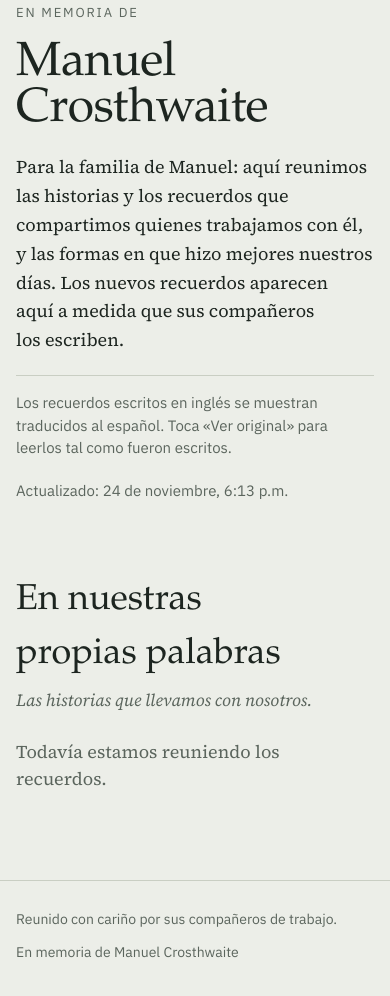
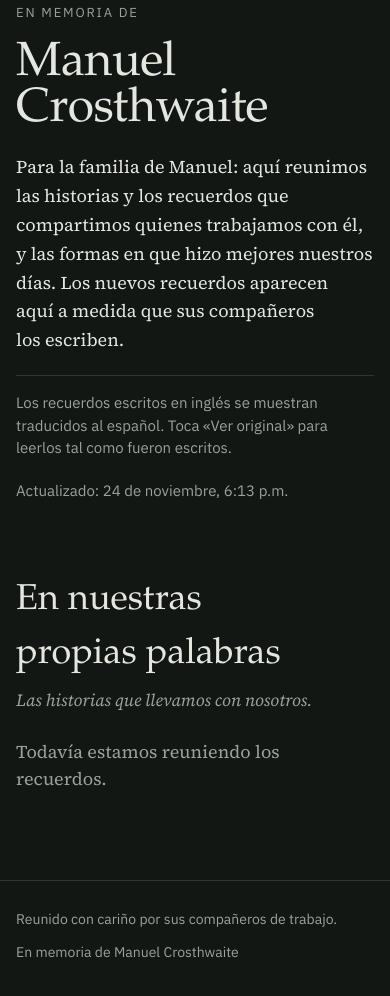
Before and after one commit to JonGonzalvo/recordando-manuel, a plain HTML site: page docs/index.html in a window 390 px wide. Shown: the part 666-1662 px from the top of the page. Drawn offline with Linux system fonts and the light colour scheme; a web font is replaced by a local one.

Commit message:
Dark look everywhere; language toggle no longer shifts the layout

```diff
--- a/docs/index.html
+++ b/docs/index.html
@@ -13,33 +13,31 @@
 <link rel="stylesheet" href="https://fonts.googleapis.com/css2?family=Libre+Caslon+Display&family=Source+Serif+4:ital,opsz,wght@0,8..60,400;0,8..60,600;1,8..60,400&family=IBM+Plex+Sans:wght@400;500;600&display=swap">
 <style>
 /* Layout: a quiet memorial book. Portrait and dedication side by side, a full-width writing desk, then one column of letters. Colors taken from the pine trail in his photo. */
+/* One deliberate look: dark pine, the same for every viewer and device. */
 :root {
-  --bg: #ECEEE8;
-  --surface: #F5F6F2;
-  --ink: #1D2520;
-  --muted: #5B655D;
-  --rule: #C9CEC3;
-  --accent: #74462A;
-  --accent-ink: #FFFFFF;
-  --moss: #50603F;
-  --field: #FFFFFF;
-  --danger: #8E2F23;
+  --bg: #121713;
+  --surface: #19201B;
+  --ink: #E4E7E0;
+  --muted: #9AA398;
+  --rule: #2D3630;
+  --accent: #C99369;
+  --accent-ink: #1B120B;
+  --moss: #A1B48C;
+  --field: #0F1310;
+  --danger: #E08A7C;
   --display: "Libre Caslon Display", "Iowan Old Style", "Palatino Linotype", Georgia, serif;
   --serif: "Source Serif 4", "Iowan Old Style", Georgia, serif;
   --sans: "IBM Plex Sans", system-ui, -apple-system, "Segoe UI", sans-serif;
-}
-@media (prefers-color-scheme: dark) {
-  :root:not([data-theme="light"]) {
-    --bg: #121713; --surface: #19201B; --ink: #E4E7E0; --muted: #9AA398; --rule: #2D3630;
-    --accent: #C99369; --accent-ink: #1B120B; --moss: #A1B48C; --field: #0F1310; --danger: #E08A7C;
-    color-scheme: dark;
-  }
-}
-:root[data-theme="dark"] {
-  --bg: #121713; --surface: #19201B; --ink: #E4E7E0; --muted: #9AA398; --rule: #2D3630;
-  --accent: #C99369; --accent-ink: #1B120B; --moss: #A1B48C; --field: #0F1310; --danger: #E08A7C;
   color-scheme: dark;
 }
+
+/* Bilingual text: both languages sit in the same cell and only one is visible,
+   so the slot is always sized for the longer one and nothing moves on toggle. */
+.bi { display: inline-grid; max-width: 100%; }
+.bi > span { grid-area: 1 / 1; min-width: 0; }
+.bi > span:not(.on) { visibility: hidden; }
+.lede > .bi, .translate-note > .bi, .composer-intro > .bi, .section-sub > .bi { display: grid; }
+.link .bi > span { text-decoration: underline; text-underline-offset: 3px; }
 
 * { box-sizing: border-box; }
 body {
@@ -213,8 +211,8 @@ footer .wrap { display: flex; flex-wrap: wrap; justify-content: space-between; g
       <div class="dedication">
         <div class="eyebrow" data-i18n="eyebrow"></div>
         <h1><span>Manuel</span> <span>Crosthwaite</span></h1>
-        <p class="lede" data-i18n="lede"></p>
-        <p class="translate-note" data-i18n="translateNote"></p>
+        <p class="lede" data-i18n="lede" data-i18n-family="ledeFamily"></p>
+        <p class="translate-note" data-i18n="translateNote" data-i18n-family="noteFamily"></p>
         <div class="hero-actions">
           <a class="btn btn-primary" href="#share" id="hero-share" data-i18n="shareCta"></a>
           <span class="count" id="count" aria-live="polite"></span>
@@ -401,6 +399,16 @@ footer .wrap { display: flex; flex-wrap: wrap; justify-content: space-between; g
     for (const kid of kids) if (kid) n.append(kid);
     return n;
   };
+  // Both languages stacked in one cell; only the current one is visible (see .bi in the styles).
+  const bi = (key, fill) => {
+    const wrap = el("span", { class: "bi" });
+    for (const l of ["en", "es"]) {
+      let s = T[l][key] ?? "";
+      if (fill) for (const [k, v] of Object.entries(fill)) s = s.replace("{" + k + "}", v);
+      wrap.append(el("span", { lang: l, class: l === lang ? "on" : "", "aria-hidden": l === lang ? null : "true", text: s }));
+    }
+    return wrap;
+  };
   const translateIcon = () => {
     const ns = "http://www.w3.org/2000/svg";
     const svg = document.createElementNS(ns, "svg");
@@ -416,12 +424,11 @@ footer .wrap { display: flex; flex-wrap: wrap; justify-content: space-between; g
   // ---------- Static copy ----------
   function applyCopy() {
     document.documentElement.lang = lang;
-    document.querySelectorAll("[data-i18n]").forEach((n) => { n.textContent = t(n.dataset.i18n); });
-    if (FAMILY) {
-      document.title = lang === "es" ? "Recordando a Manuel" : "Remembering Manuel";
-      document.querySelector('[data-i18n="lede"]').textContent = t("ledeFamily");
-      document.querySelector('[data-i18n="translateNote"]').textContent = t("noteFamily");
-    }
+    document.querySelectorAll("[data-i18n]").forEach((n) => {
+      const key = (FAMILY && n.dataset.i18nFamily) || n.dataset.i18n;
+      n.replaceChildren(bi(key));
+    });
+    if (FAMILY) document.title = lang === "es" ? "Recordando a Manuel" : "Remembering Manuel";
     $("portrait").alt = t("alt");
     $("lang-es").setAttribute("aria-pressed", String(lang === "es"));
     $("lang-en").setAttribute("aria-pressed", String(lang === "en"));
@@ -444,15 +451,21 @@ footer .wrap { display: flex; flex-wrap: wrap; justify-content: space-between; g
 
   function renderCount() {
     const n = allEntries().length;
-    let txt = (S.mode === "ready" || S.mode === "offline") && n > 0
-      ? (n === 1 ? t("count1") : t("countN").replace("{n}", n)) : "";
-    if (FAMILY && KS.updatedAt) {
-      try {
-        const d = new Intl.DateTimeFormat(t("dateLocale"), { month: "long", day: "numeric", hour: "numeric", minute: "2-digit" }).format(new Date(KS.updatedAt));
-        txt = (txt ? txt + " · " : "") + t("updatedOn").replace("{d}", d);
-      } catch {}
-    }
-    $("count").textContent = txt;
+    const textFor = (l) => {
+      const tl = (k) => T[l][k];
+      let txt = (S.mode === "ready" || S.mode === "offline") && n > 0
+        ? (n === 1 ? tl("count1") : tl("countN").replace("{n}", n)) : "";
+      if (FAMILY && KS.updatedAt) {
+        try {
+          const d = new Intl.DateTimeFormat(tl("dateLocale"), { month: "long", day: "numeric", hour: "numeric", minute: "2-digit" }).format(new Date(KS.updatedAt));
+          txt = (txt ? txt + " · " : "") + tl("updatedOn").replace("{d}", d);
+        } catch {}
+      }
+      return txt;
+    };
+    const wrap = el("span", { class: "bi" });
+    for (const l of ["en", "es"]) wrap.append(el("span", { lang: l, class: l === lang ? "on" : "", "aria-hidden": l === lang ? null : "true", text: textFor(l) }));
+    $("count").replaceChildren(wrap);
   }
 
   // ---------- Memories ----------
@@ -507,13 +520,13 @@ footer .wrap { display: flex; flex-wrap: wrap; justify-content: space-between; g
 
     if (foreign) {
       if (showTr) {
-        meta.append(el("span", { class: "tag", text: t("translatedFrom") }));
-        meta.append(el("button", { class: "link", type: "button", text: t("showOriginal"),
-          onclick: () => { FAMILY ? S.showing.add(e.id) : S.showing.delete(e.id); renderMemories(); } }));
+        meta.append(el("span", { class: "tag" }, bi("translatedFrom")));
+        meta.append(el("button", { class: "link", type: "button",
+          onclick: () => { FAMILY ? S.showing.add(e.id) : S.showing.delete(e.id); renderMemories(); } }, bi("showOriginal")));
       } else if (tr || S.sample) {
         const busy = S.trBusy.has(e.id);
         const btn = el("button", { class: "tr-btn", type: "button", disabled: busy, onclick: () => translate(e) },
-          translateIcon(), el("span", { text: busy ? t("translating") : t("translateBtn") }));
+          translateIcon(), bi(busy ? "translating" : "translateBtn"));
         meta.append(btn);
       }
       if (S.trErr.has(e.id)) meta.append(el("span", { class: "tr-err", role: "status", text: t(S.trErr.get(e.id)) }));
@@ -528,7 +541,7 @@ footer .wrap { display: flex; flex-wrap: wrap; justify-content: space-between; g
           el("button", { class: "link", type: "button", text: t("cancel"), onclick: () => { S.confirmId = null; renderMemories(); } })
         ));
       } else {
-        meta.append(el("button", { class: "link", type: "button", text: t("remove"), onclick: () => { S.confirmId = e.id; renderMemories(); } }));
+        meta.append(el("button", { class: "link", type: "button", onclick: () => { S.confirmId = e.id; renderMemories(); } }, bi("remove")));
       }
     }
 
@@ -636,7 +649,7 @@ ${e.contextOriginal || ""}
     const source = S.draft.source || lang;
     const form = el("form", { class: "composer", novalidate: true });
     form.addEventListener("submit", (ev) => ev.preventDefault());
-    form.append(el("p", { class: "composer-intro", text: t("composerIntro") }));
+    form.append(el("p", { class: "composer-intro" }, bi("composerIntro")));
 
     const story = el("textarea", { id: "story", maxlength: "8000", placeholder: t("storyPh"), lang: source });
     story.value = S.draft.story; story.disabled = busy;
@@ -659,13 +672,13 @@ ${e.contextOriginal || ""}
     const statusText = S.posting ? t("posting") : (S.status.key ? t(S.status.key) : "");
 
     form.append(
-      el("div", { class: "field" }, el("label", { for: "story", text: t("storyLabel") }), story),
+      el("div", { class: "field" }, el("label", { for: "story" }, bi("storyLabel")), story),
       el("div", { class: "composer-side" },
-        el("div", { class: "field" }, el("span", { class: "label", id: "src-label", text: t("writtenIn") }), srcSeg),
-        el("div", { class: "field" }, el("label", { for: "signature", text: t("sigLabel") }), sig),
-        el("div", { class: "field" }, el("label", { for: "context", text: t("ctxLabel") }), ctx),
+        el("div", { class: "field" }, el("span", { class: "label", id: "src-label" }, bi("writtenIn")), srcSeg),
+        el("div", { class: "field" }, el("label", { for: "signature" }, bi("sigLabel")), sig),
+        el("div", { class: "field" }, el("label", { for: "context" }, bi("ctxLabel")), ctx),
         el("div", { class: "composer-actions" },
-          el("button", { class: "btn btn-primary", type: "button", id: "btn-post", disabled: busy, text: busy ? t("posting") : t("post"), onclick: doPost })
+          el("button", { class: "btn btn-primary", type: "button", id: "btn-post", disabled: busy, onclick: doPost }, bi(busy ? "posting" : "post"))
         ),
         el("p", { class: "status" + (S.status.error ? " error" : ""), role: "status", text: statusText })
       )
```
Also changed, not shown: src/page.html (+62 -49 lines).
